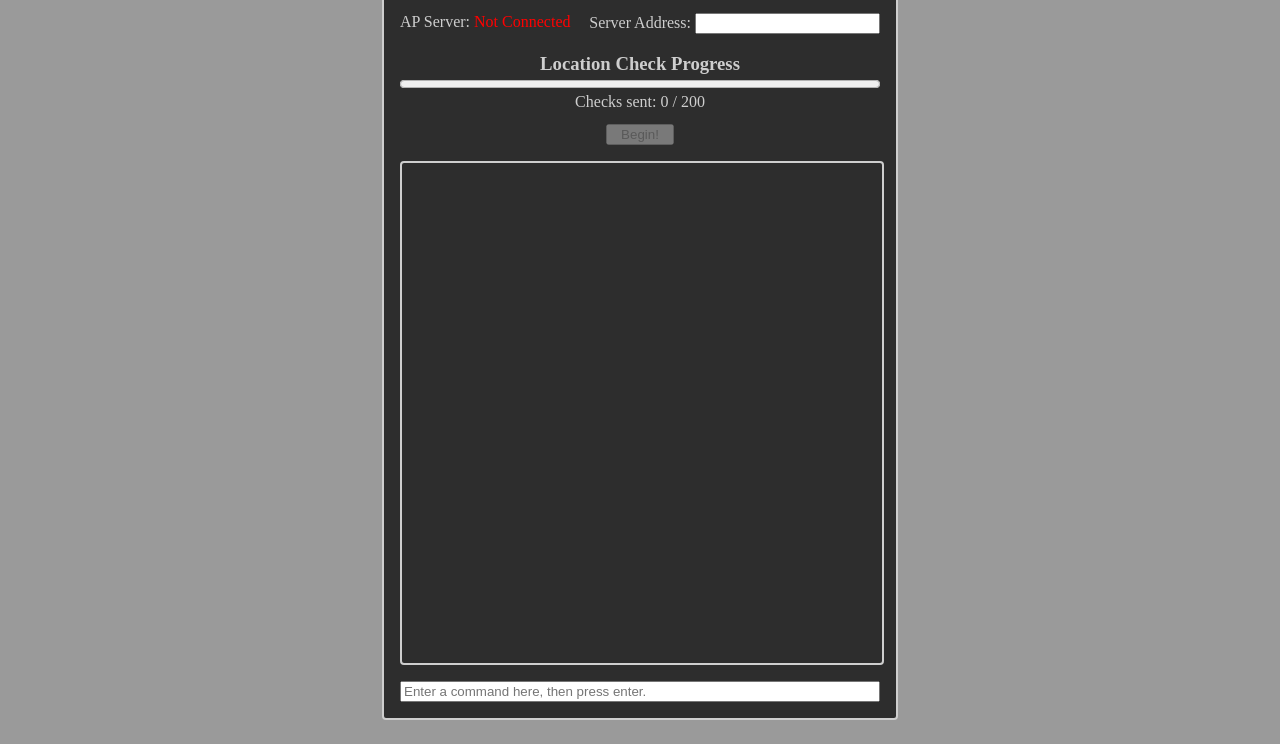
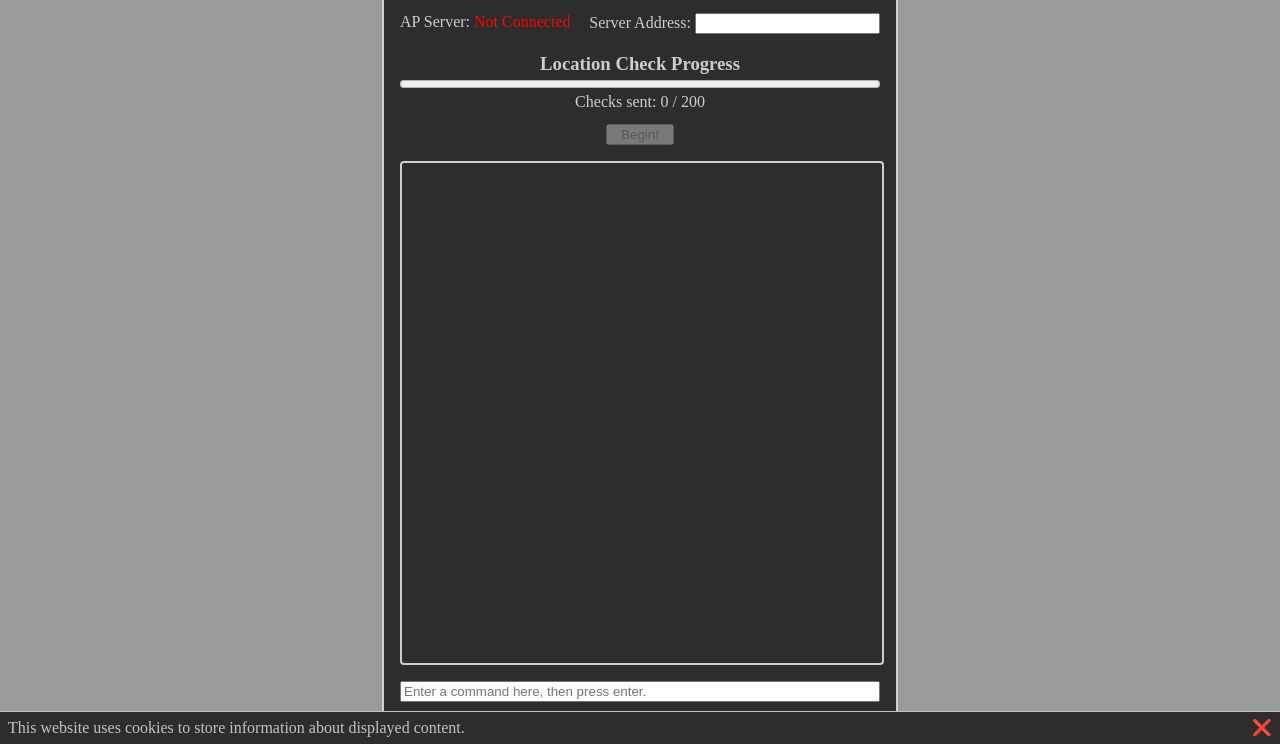
Before and after one commit to LegendaryLinux/archipidle-client, a website: page public/index.html in a window 1280 px wide. Shown: the part 56-800 px from the top of the page. Drawn offline with Linux system fonts and the light colour scheme.

Commit message:
Add cookie notice and attempt to fix invalid object parsing in onunload death link message.

```diff
--- a/public/assets/idle.js
+++ b/public/assets/idle.js
@@ -3,6 +3,16 @@ let gameInterval = null;
 
 window.addEventListener('load', () => {
   document.getElementById('control-button').addEventListener('click', beginGame);
+
+  // Cookie message controller
+  if (!localStorage.getItem('cookie-notice')) {
+    const cookieMessage = document.getElementById('cookie-message');
+    cookieMessage.style.display = 'flex';
+    cookieMessage.addEventListener('click', () => {
+      localStorage.setItem('cookie-notice', '1');
+      cookieMessage.style.display = 'none';
+    });
+  }
 });
 
 const beginGame = () => {
--- a/public/assets/serverSocket.js
+++ b/public/assets/serverSocket.js
@@ -313,15 +313,14 @@ const buildItemAndLocationData = (dataPackage) => {
   ootLocationsByName = dataPackage.games['Ocarina of Time'].location_name_to_id;
 };
 
-const sendDeathLink = (cause=null) => {
+const sendDeathLink = (cause = null) => {
   if (serverSocket && serverSocket.readyState === WebSocket.OPEN) {
-    if (!cause) { cause = `${slotName || 'Someone'} closed ArchipIDLE`; }
     serverSocket.send(JSON.stringify([{
       cmd: 'Bounce',
       tags: ['DeathLink'],
       data: {
         time: new Date().getTime() / 1000,
-        cause,
+        cause: cause || `${slotName || 'Someone'} closed ArchipIDLE`,
         source: slotName,
       }
     }]));
--- a/public/index.html
+++ b/public/index.html
@@ -39,5 +39,10 @@
         <input id="console-input" placeholder="Enter a command here, then press enter." />
     </div>
 </div>
+
+<div id="cookie-message">
+    <span>This website uses cookies to store information about displayed content.</span>
+    <span>❌</span>
+</div>
 </body>
 </html>
--- a/public/styles/index.css
+++ b/public/styles/index.css
@@ -82,6 +82,28 @@ body{
     color: #008000;
 }
 
+#cookie-message{
+    display: none;
+    flex-direction: row;
+    justify-content: space-between;
+    position: fixed;
+    bottom: 0;
+    left: 0;
+    line-height: 2rem;
+    border-top: 1px solid #c3c3c3;
+    background-color: #2d2d2d;
+    color: #c3c3c3;
+    width: 100%;
+}
+
+#cookie-message:hover{
+    cursor: pointer;
+}
+
+#cookie-message span{
+    padding: 0 0.5rem;
+}
+
 @keyframes spin{
     from{
         transform: rotate(0deg);
```
